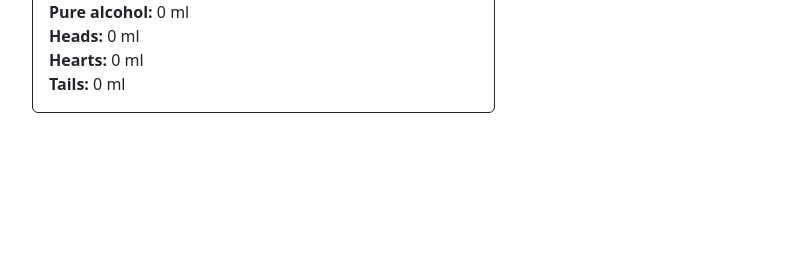
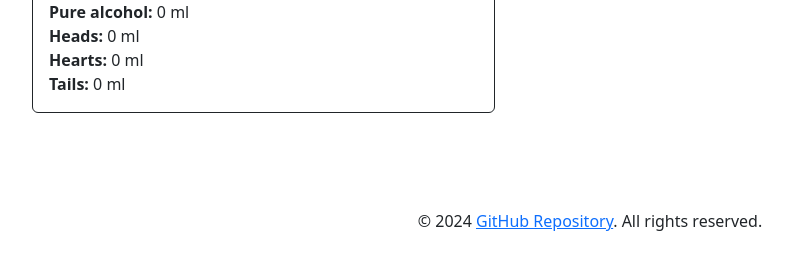
Before and after one commit to lacolle87/PAC, a website with bundled scripts: page index.html in a window 1280 px wide. Shown: the part 421-690 px from the top of the page, without its empty margins (50-842 px from the left). Built offline with nearby package versions, Linux system fonts and the light colour scheme; files whose address does not match are found by name.

Commit message:
add footer

```diff
--- a/index.html
+++ b/index.html
@@ -63,7 +63,11 @@
         </div>
     </div>
 </div>
+<footer class="text-center mt-5">
+    <p>&copy; <span id="currentYear"></span> <a href="https://github.com/lacolle87/PAC">GitHub Repository</a>. All rights reserved.</p>
+</footer>
 <script src="js/bootstrap.min.js"></script>
 <script src="js/script.min.js"></script>
+<script src="js/year.min.js"></script>
 </body>
 </html>
--- /dev/null
+++ b/ts/year.ts
@@ -0,0 +1,5 @@
+const currentYearElement = document.getElementById('currentYear') as HTMLElement;
+
+if (currentYearElement) {
+    currentYearElement.textContent = new Date().getFullYear().toString();
+}
```
Also changed, not shown: README.MD.
